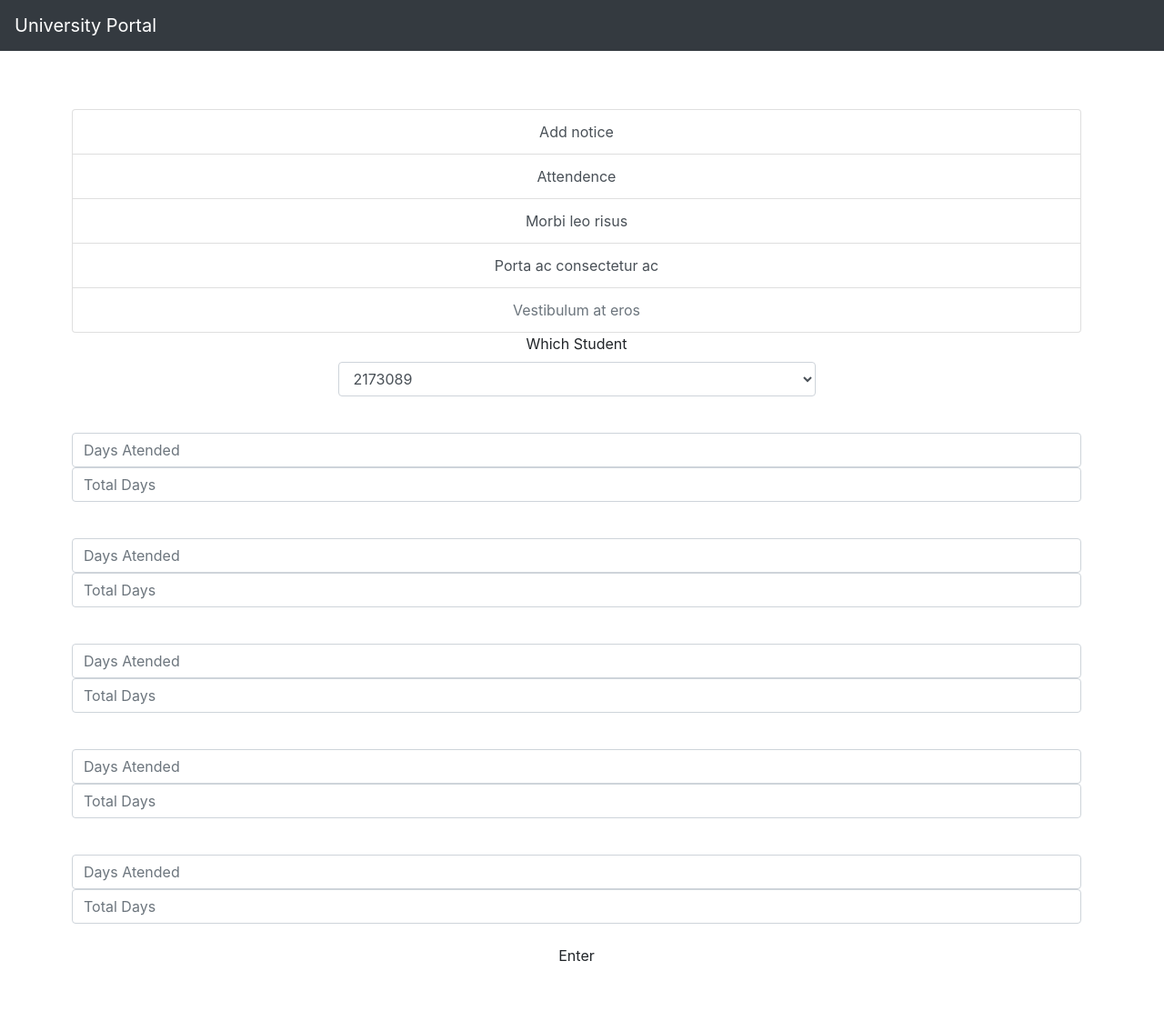
After one commit to krishshah99615/university-portal, a Django app: page /teacher/teacher_dashboard/attend in a window 1280 px wide. The commit adds this page. Shown: the whole page at 91% size. Run offline with Django 3.2, Linux system fonts and the light colour scheme; data comes from the database, SQL or seed files in the repository; both versions use the stored data as it was after the commit; some libraries are stand-ins or nearby versions.

Commit message:
Done attendence

```diff
--- a/student/models.py
+++ b/student/models.py
@@ -98,15 +98,15 @@ class Student(models.Model):
         return str(self.stud_name)
 class Marks(models.Model):
     student=models.ForeignKey(Student,on_delete=models.CASCADE,related_name='mark_profile')
-    s1=models.IntegerField()
-    s2=models.IntegerField()
-    s3=models.IntegerField()
-    s4=models.IntegerField()
-    s5=models.IntegerField()
+    s1=models.IntegerField(default=0)
+    s2=models.IntegerField(default=0)
+    s3=models.IntegerField(default=0)
+    s4=models.IntegerField(default=0)
+    s5=models.IntegerField(default=0)
 class Attendence(models.Model):
     student=models.ForeignKey(Student,on_delete=models.CASCADE,related_name='attendence_profile')
-    s1=models.IntegerField()
-    s2=models.IntegerField()
-    s3=models.IntegerField()
-    s4=models.IntegerField()
-    s5=models.IntegerField()
+    s1=models.IntegerField(default=0)
+    s2=models.IntegerField(default=0)
+    s3=models.IntegerField(default=0)
+    s4=models.IntegerField(default=0)
+    s5=models.IntegerField(default=0)
--- a/teacher/models.py
+++ b/teacher/models.py
@@ -1,6 +1,6 @@
 from django.db import models
 from student.models import Staff
-department_choice=['Maths','Comp','Music']
+department_choice=['s1','s2','s3','s4','s5']
 
 
 class Teacher(models.Model):
--- /dev/null
+++ b/teacher/templates/attendence.html
@@ -0,0 +1,46 @@
+{% extends 'teacher_dashboard.html' %}
+{% load static %}
+{% block content %}
+
+<form method="post" action={% url 'teacher:attend' %}>
+  {% csrf_token  %}
+  <div class="form-group col-md-6">
+    <label for="select_student">Which Student</label>
+      <select id="select_student" class="form-control" name="student_id">
+        {% for s in list %}
+        <option>{{s}}</option>
+        {% endfor %}
+      </select>
+  </div>
+  <div class="form-group">
+    <label ></label>
+    <input type="number" class="form-control" placeholder="Days Atended" name='days_attended_s1'>
+    <input type="number" class="form-control" placeholder="Total Days" name='total_attended_s1'>
+  </div>
+  <div class="form-group">
+    <label ></label>
+    <input type="number" class="form-control" placeholder="Days Atended" name='days_attended_s2'>
+    <input type="number" class="form-control" placeholder="Total Days" name='total_attended_s2'>
+  </div>
+  <div class="form-group">
+    <label ></label>
+    <input type="number" class="form-control" placeholder="Days Atended" name='days_attended_s3'>
+    <input type="number" class="form-control" placeholder="Total Days" name='total_attended_s3'>
+  </div>
+  <div class="form-group">
+    <label ></label>
+    <input type="number" class="form-control" placeholder="Days Atended" name='days_attended_s4'>
+    <input type="number" class="form-control" placeholder="Total Days" name='total_attended_s4'>
+  </div>
+  <div class="form-group">
+    <label ></label>
+    <input type="number" class="form-control" placeholder="Days Atended" name='days_attended_s5'>
+    <input type="number" class="form-control" placeholder="Total Days" name='total_attended_s5'>
+  </div>
+  <div class="form-group">
+  <input  type="submit" class="btn btn-active" value="Enter">
+  </div>
+
+
+</form>
+{% endblock %}
--- a/teacher/templates/teacher_dashboard.html
+++ b/teacher/templates/teacher_dashboard.html
@@ -6,7 +6,7 @@
 <center>
 <div class="list-group">
   <a href="{% url 'teacher:notice' %}" class="list-group-item list-group-item-action">Add notice</a>
-  <a href="#" class="list-group-item list-group-item-action">Dapibus ac facilisis in</a>
+  <a href="{% url 'teacher:attend' %}" class="list-group-item list-group-item-action">Attendence</a>
   <a href="#" class="list-group-item list-group-item-action">Morbi leo risus</a>
   <a href="#" class="list-group-item list-group-item-action">Porta ac consectetur ac</a>
   <a href="#" class="list-group-item list-group-item-action disabled" tabindex="-1" aria-disabled="true">Vestibulum at eros</a>
--- a/teacher/urls.py
+++ b/teacher/urls.py
@@ -7,5 +7,6 @@ urlpatterns = [
 
     path('teacher_login',view=views.teacher_login,name='teacher_login'),
     path('teacher_dashboard/<int:id>/',view=views.teacher_dashboard,name='teacher_dashboard'),
-    path('teacher_dashboard/notice',view=views.notice,name='notice')
+    path('teacher_dashboard/notice',view=views.notice,name='notice'),
+    path('teacher_dashboard/attend',view=views.attend,name='attend'),
 ]
--- a/teacher/views.py
+++ b/teacher/views.py
@@ -4,6 +4,7 @@ from django.contrib.auth.decorators import login_required
 from django.template import RequestContext
 from django.http import HttpResponseRedirect,HttpResponse
 from .models import Notice
+from student.models import Staff,Student,Attendence
 def notice(request):
     if request.POST:
         n = request.POST['notice']
@@ -12,6 +13,47 @@ def notice(request):
 
         return render(request,'teacher_dashboard.html')
     return render(request,'noticeform.html')
+
+
+def attend(request):
+    list_of_student_id=[]
+    list_of_staff=Staff.objects.all()
+    for staff in list_of_staff:
+        if not staff.is_teacher:
+            list_of_student_id.append(staff.id)
+    if request.POST:
+        student_id=request.POST['student_id']
+        days_attended_s1=request.POST['days_attended_s1']
+        total_attended_s1=request.POST['total_attended_s1']
+        days_attended_s2=request.POST['days_attended_s2']
+        total_attended_s2=request.POST['total_attended_s2']
+        days_attended_s3=request.POST['days_attended_s3']
+        total_attended_s3=request.POST['total_attended_s3']
+        days_attended_s4=request.POST['days_attended_s4']
+        total_attended_s4=request.POST['total_attended_s4']
+        days_attended_s5=request.POST['days_attended_s5']
+        total_attended_s5=request.POST['total_attended_s5']
+        final1=(int(days_attended_s1)/int(total_attended_s1))*100
+        final2=(int(days_attended_s2)/int(total_attended_s2))*100
+        final3=(int(days_attended_s3)/int(total_attended_s3))*100
+        final4=(int(days_attended_s4)/int(total_attended_s4))*100
+        final5=(int(days_attended_s5)/int(total_attended_s5))*100
+        Attendence.objects.create(student=Student.objects.get(staff=Staff.objects.get(id=student_id)),
+                                  s1=final1,
+                                  s2=final2,
+                                  s3=final3,
+                                  s4=final4,
+                                  s5=final5)
+        return render(request,'teacher_dashboard.html')
+    return render(request,'attendence.html',{'list':list_of_student_id})
+
+
+
+
+
+
+
+
 # Create your views here.
 def teacher_login(request):
     logout(request)
```
Also changed, not shown: student/views.py (+6 -1 lines), db.sqlite3, student/migrations/0002_auto_20191031_0245.py (added), student/migrations/0003_auto_20191031_0333.py (added), student/migrations/0004_auto_20191031_1231.py (added), teacher/migrations/0002_auto_20191031_0245.py (added).
